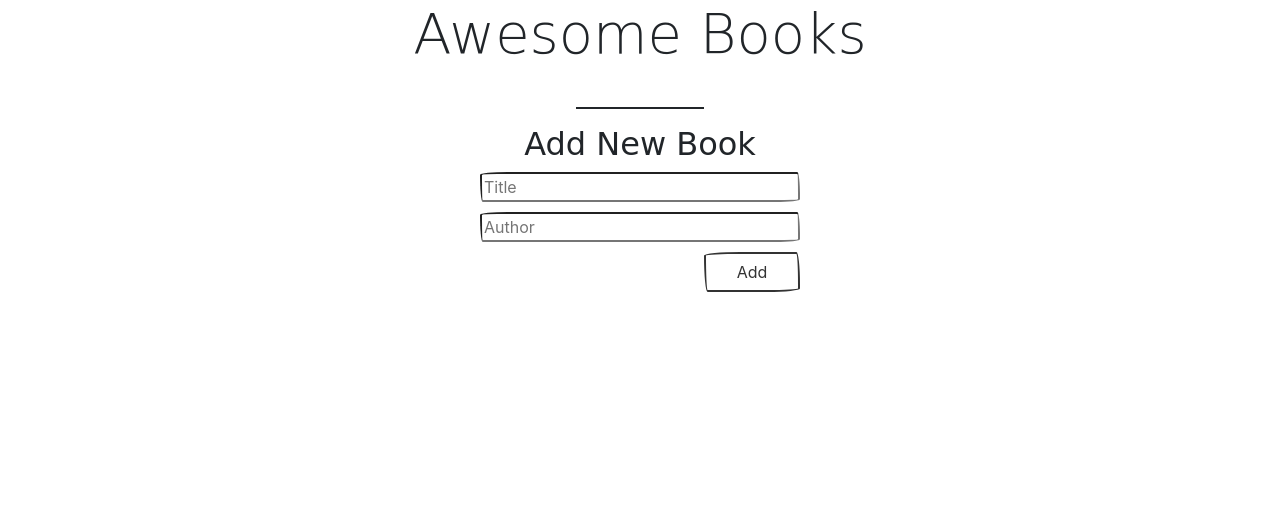
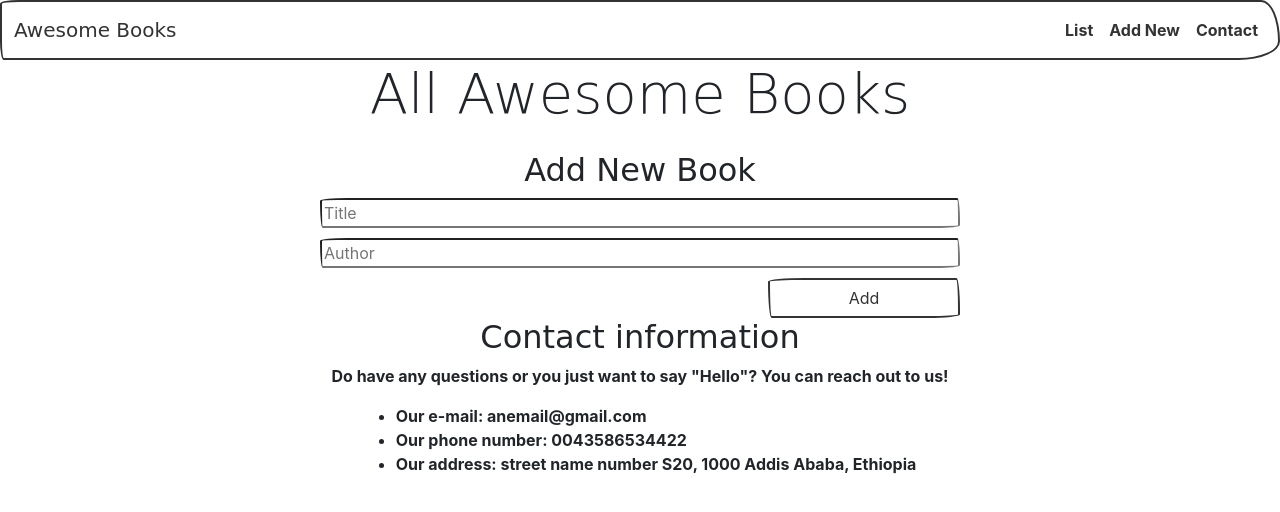
Before and after one commit to kazim110/Awesome-Books, a website: page index.html in a window 1280 px wide. Drawn offline with nearby package versions, Linux system fonts and the light colour scheme; a web font is replaced by a local one.

Commit message:
Add navigation bar

```diff
--- a/index.html
+++ b/index.html
@@ -9,17 +9,53 @@
     <link rel="stylesheet" href="./style.css">
 </head>
 <body>
+    <header>
+        <nav class="navbar navbar-expand navbar-light bg-light">
+            <div class="container-fluid">
+              <a class="navbar-brand" href="#">Awesome Books</a>
+              <div class="collapse navbar-collapse" id="navbarColor03">
+                <ul class="navbar-nav me-auto nav-ul">
+                  <li class="nav-item">
+                    <a class="nav-link active" href="#">List
+                      <span class="visually-hidden">(current)</span>
+                    </a>
+                  </li>
+                  <li class="nav-item">
+                    <a class="nav-link" href="#">Add New</a>
+                  </li>
+                  <li class="nav-item">
+                    <a class="nav-link" href="#">Contact</a>
+                  </li>
+                </ul>
+              </div>
+            </div>
+          </nav>
+    </header>
     <main>
-        <h1 class="display-4 text-center">Awesome Books</h1>
-        <table class="table table-striped">
-            <tbody class="books-list"></tbody>
-        </table>
-        <hr class="hr">
-        <h2>Add New Book</h2>
-        <div class="book-input">
+        <div class="all-awesome-books">
+            <h1 class="display-4 text-center">All Awesome Books</h1>
+            <table class="table table-striped">
+                <tbody class="books-list"></tbody>
+            </table>
+        </div>
+        <div class="add-awesome-books">
+            <h2>Add New Book</h2>
+            <div class="book-input">
                 <input id="nameInput" placeholder="Title" type="text" class="input">
                 <input id="authorInput" placeholder="Author" type="text" class="input">
                 <button class="add-btn btn btn-outline-primary" type="submit">Add</button>
+            </div>
+        </div>
+        <div class="contact-awesome-books">
+            <h2>Contact information</h2>
+            <p>
+                Do have any questions or you just want to say "Hello"? You can reach out to us!
+            </p>
+            <ul>
+                <li>Our e-mail: anemail@gmail.com</li>
+                <li>Our phone number: 0043586534422</li>
+                <li>Our address: street name number S20, 1000 Addis Ababa, Ethiopia</li>
+            </ul>
         </div>
     </main>
     <script src="./script1.js"></script>
--- a/script1.js
+++ b/script1.js
@@ -62,3 +62,5 @@ window.onload = () => {
 };
 
 addBtn.addEventListener('click', UI.addBook);
+
+// ---------Navigation...........//
--- a/style.css
+++ b/style.css
@@ -24,15 +24,9 @@ table {
   border-style: hidden;
 }
 
-hr {
-  width: 10%;
-  opacity: 1;
-}
-
 .book-input {
   display: flex;
   flex-direction: column;
-  width: 25%;
 }
 
 .book-input input {
@@ -45,3 +39,26 @@ hr {
   align-self: end;
   justify-content: center;
 }
+
+.nav-ul {
+  justify-content: end;
+  flex: auto;
+}
+
+.all-awesome-books {
+  width: 95%;
+}
+
+.add-awesome-books {
+  width: 50%;
+  display: flex;
+  flex-direction: column;
+  text-align: center;
+}
+
+.contact-awesome-books {
+  justify-content: center;
+  display: flex;
+  flex-direction: column;
+  align-items: center;
+}
```
